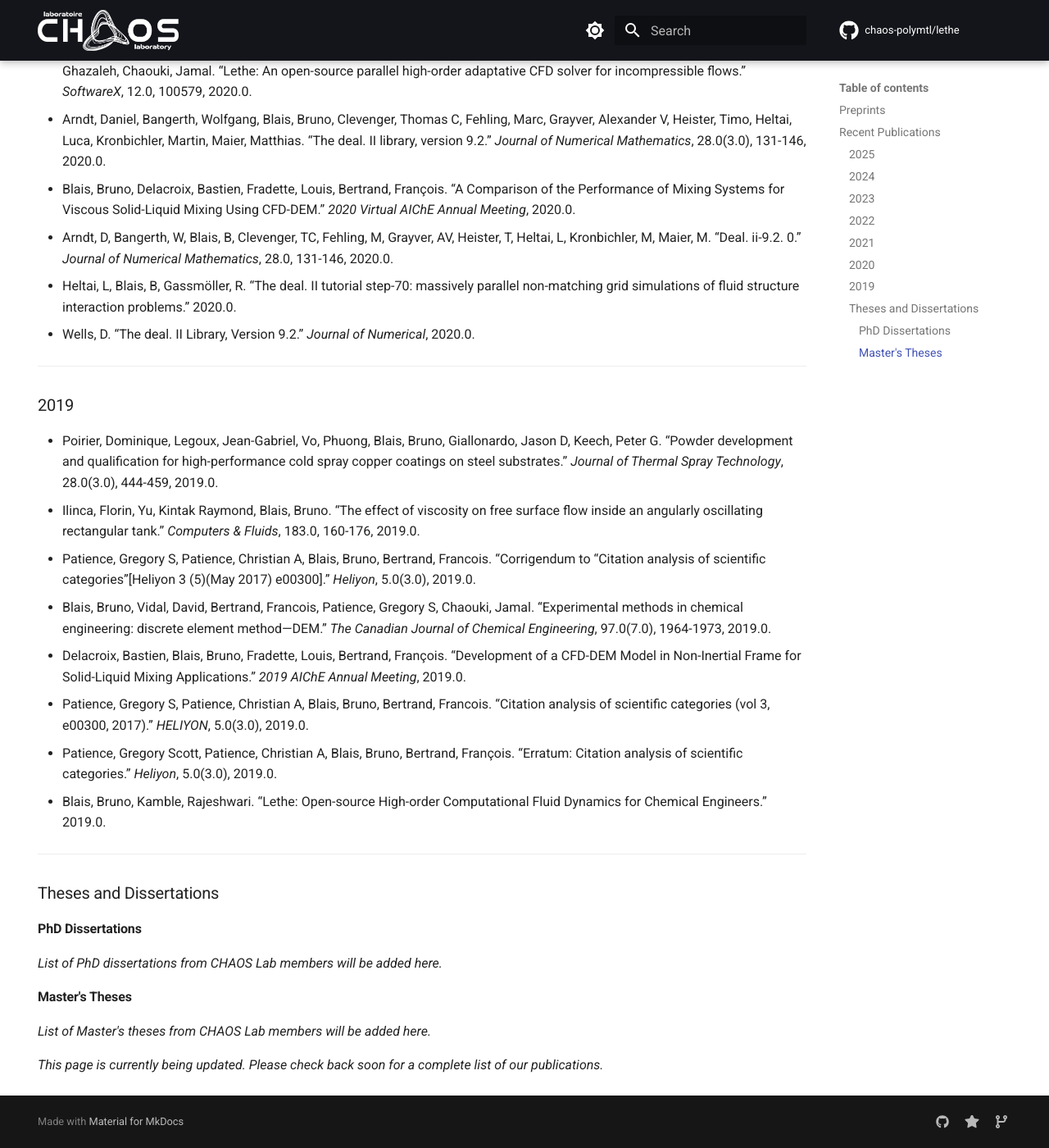
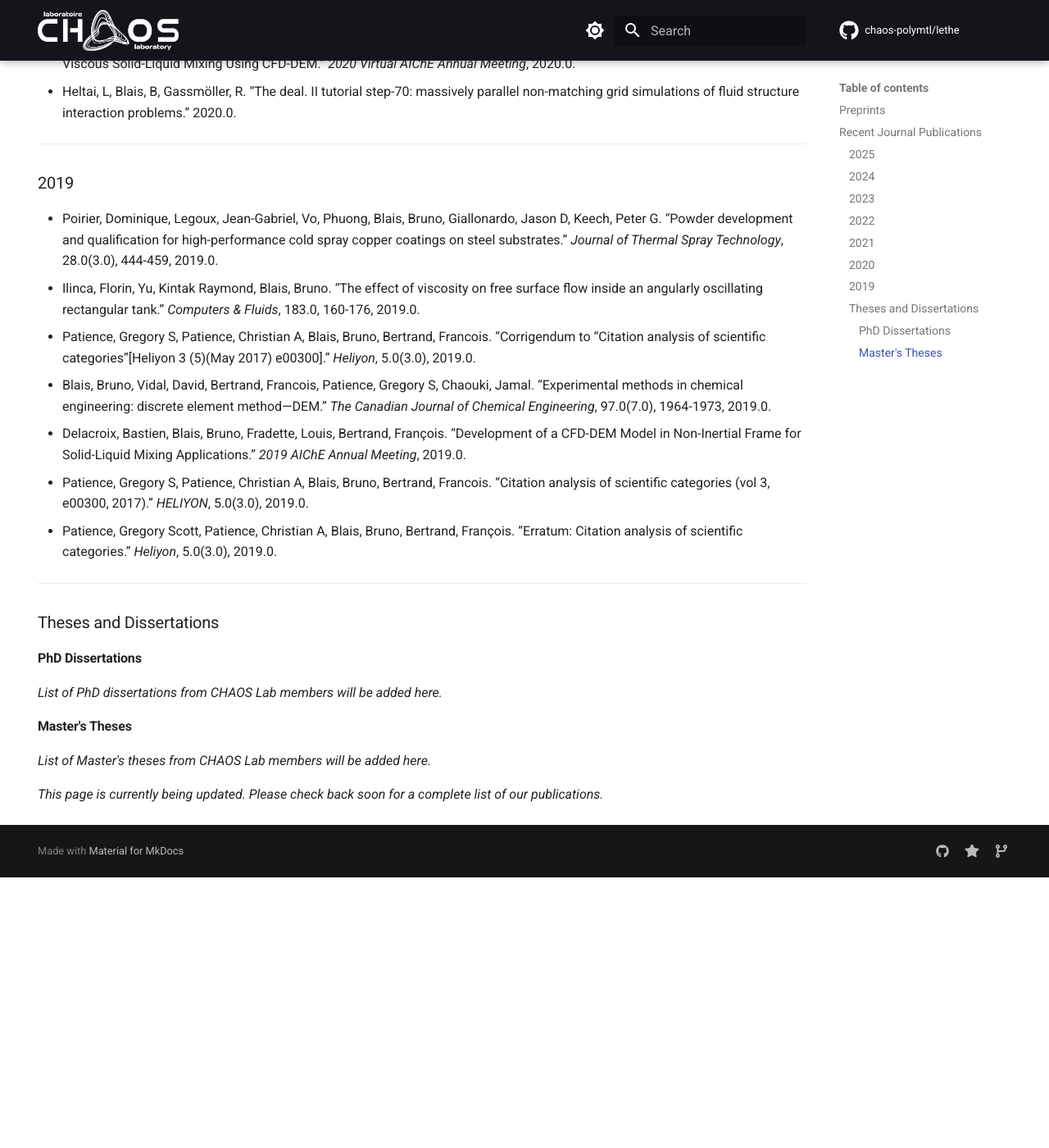
Before and after one commit to chaos-polymtl/chaos-lab, an MkDocs documentation site: the page built from docs/publications.md, in a window 1280 px wide and 1400 px high, scrolled down 4865 px. Shown: the whole window at 82% size. Built offline with MkDocs 1.6.1 and Material for MkDocs 9.7.7, drawn with Linux system fonts in a browser that asks for light colours; comment, search, counter and statistics services are not loaded; after the commit the page ends 5935 px from its top, so only the background shows below that; some of the changed text lies outside the part shown.

Commit message:
Fix some publications

```diff
--- a/docs/publications.md
+++ b/docs/publications.md
@@ -22,10 +22,8 @@
 - Guévremont, Olivier, Barbeau, Lucka, Moreau, Vaiana, Galli, Federico, Virgilio, Nick, Blais, Bruno. “Robust pore-resolved CFD through porous monoliths reconstructed by micro-computed tomography: From digitization to flow prediction.” *Chemical Engineering Journal*, 504.0, 158577, 2025.
 - Schieppati, Dalma, Fattahi, Kobra, Blais, Bruno, Boffito, Daria Camilla, Denner, Fabian. “Acoustic wave propagation in liquid medium and damping mechanisms: modeling and simulation.” *Modeling and Simulation of Sono-Processes*, 35-57, 2025.
 - Badran, Youssef, Dupuy, Dorian, Blais, Bruno, Moureau, Vincent, Ansart, Renaud, Chaouki, Jamal, Simonin, Olivier. “Meso-scale numerical analysis of the role of Van der Waals adhesion and static friction in fluidized beds of fine solids.” *Powder Technology*, 455.0, 120763, 2025.
-- Tremblay, Sylvain, Blais, Bruno. “Optimization of RFI Performances in Large Furnaces Through Mathematical Simulations.” *TMS Annual Meeting & Exhibition*, 225-231, 2025.
 - Mirakhori, Ghazaleh, Doucet, Jocelyn, Chidami, Saad, Blais, Bruno, Chaouki, Jamal. “AI-enhanced radioactive particle tracking: A practical methodology for accelerating industrial process development.” *Chemical Engineering Science*, 318.0, 122173, 2025.
 - Prieto Saavedra, Laura, Archambault, Joël, Munch, Peter, Blais, Bruno. “An implicit large-eddy simulation study of the turbulent Taylor-Couette flow with an inner rotating cylinder.” *Journal of Turbulence*, 1-15, 2025.
-
 - Alphonius, Amishga, Barbeau, Lucka, Blais, Bruno, Gaboriault, Olivier, Guévremont, Olivier, Lamouche, Justin, Laurentin, Pierre, Marquis, Oreste, Munch, Peter, Ferreira, Victor Oliveira. “Lethe 1.0: An open-source parallel high-order computational fluid dynamics software framework for single and multiphase flows.” *Computer Physics Communications*, 109880, 2025.
 
 ---
@@ -45,7 +43,6 @@
 - Bangerth, Wolfgang, Kronbichler, Martin, Maier, Matthias, Arndt, Daniel, Kanschat, Guido, Heister, Timo, Wells, David, Munch, Peter, Heltai, Luca, Turcksin, Bruno. “kinnewig/dealii: Tpetra-Wrappers-alpha.” *Zenodo*, 2024.0.
 - Patience, Paul Alexander, Audet, Charles, Blais, Bruno. “Cesogen: Cellular solid generator.” *Available at SSRN 5288588*, 2024.0.
 - Africa, Pasquale C, Arndt, Daniel, Bangerth, Wolfgang, Blais, Bruno, Fehling, Marc, Gassmöller, Rene, Heister, Timo, Heltai, Luca, Kinnewig, Sebastian, Kronbichler, Martin. “Journal of numerical mathematics: The deal. II library, Version 9.6.” *de Gruyter*, 2024.0.
-- Africa, Pasquale C, Arndt, Daniel, Bangerth, Wolfgang, Blais, Bruno, Fehling, Marc, Gassmöller, Rene, Heister, Timo, Heltai, Luca, Kinnewig, Sebastian, Kronbichler, Martin. “The deal. II library, Version 9.6.” *Journal of Numerical Mathematics*, 32.0(4.0), 369-380, 2024.0.
 
 
 ---
@@ -63,6 +60,7 @@
 - Mirakhori, Ghazaleh, Collard-Daigneault, Audrey, Alphonius, Amishga, Doucet, Jocelyn, Blais, Bruno, Chaouki, Jamal. “An improved position reconstruction method for radioactive particle tracking.” *Nuclear Instruments and Methods in Physics Research Section A: Accelerators, Spectrometers, Detectors and Associated Equipment*, 1055.0, 168504, 2023.0.
 - El Geitani, Toni, Blais, Bruno. “Solid-liquid rotary kilns: An experimental and CFD-DEM study.” *Powder Technology*, 430.0, 119008, 2023.0.
 - Arndt, Daniel, Bangerth, Wolfgang, Bergbauer, Maximilian, Feder, Marco, Fehling, Marc, Heinz, Johannes, Heister, Timo, Heltai, Luca, Kronbichler, Martin, Maier, Matthias. “The deal. II library, version 9.5.” *Journal of Numerical Mathematics*, 31.0(3.0), 231-246, 2023.0.
+
 ---
 
 ### 2022
@@ -76,7 +74,6 @@
 - Golshan, Shahab, Patience, Gregory S, Zarghami, Reza, Chaouki, Jamal, Blais, Bruno. “Experimental methods in chemical engineering: Optical fibre probes in multiphase systems.” *The Canadian Journal of Chemical Engineering*, 2022.0.
 - Golshan, Shahab, Shams, Alireza, Rabiee, Roshanak, Jafari, Rouzbeh, Chaouki, Jamal, Blais, Bruno. “A correlation for average droplet diameter in rotating packed beds.” *The Canadian Journal of Chemical Engineering*, 2022.0.
 
----
 
 ---
 
@@ -107,9 +104,7 @@
 - Blais, Bruno, Barbeau, Lucka, Bibeau, Valérie, Gauvin, Simon, El Geitani, Toni, Golshan, Shahab, Kamble, Rajeshwari, Mirakhori, Ghazaleh, Chaouki, Jamal. “Lethe: An open-source parallel high-order adaptative CFD solver for incompressible flows.” *SoftwareX*, 12.0, 100579, 2020.0.
 - Arndt, Daniel, Bangerth, Wolfgang, Blais, Bruno, Clevenger, Thomas C, Fehling, Marc, Grayver, Alexander V, Heister, Timo, Heltai, Luca, Kronbichler, Martin, Maier, Matthias. “The deal. II library, version 9.2.” *Journal of Numerical Mathematics*, 28.0(3.0), 131-146, 2020.0.
 - Blais, Bruno, Delacroix, Bastien, Fradette, Louis, Bertrand, François. “A Comparison of the Performance of Mixing Systems for Viscous Solid-Liquid Mixing Using CFD-DEM.” *2020 Virtual AIChE Annual Meeting*, 2020.0.
-- Arndt, D, Bangerth, W, Blais, B, Clevenger, TC, Fehling, M, Grayver, AV, Heister, T, Heltai, L, Kronbichler, M, Maier, M. “Deal. ii-9.2. 0.” *Journal of Numerical Mathematics*, 28.0, 131-146, 2020.0.
 - Heltai, L, Blais, B, Gassmöller, R. “The deal. II tutorial step-70: massively parallel non-matching grid simulations of fluid structure interaction problems.” 2020.0.
-- Wells, D. “The deal. II Library, Version 9.2.” *Journal of Numerical*, 2020.0.
 
 ---
 
@@ -122,7 +117,6 @@
 - Delacroix, Bastien, Blais, Bruno, Fradette, Louis, Bertrand, François. “Development of a CFD-DEM Model in Non-Inertial Frame for Solid-Liquid Mixing Applications.” *2019 AIChE Annual Meeting*, 2019.0.
 - Patience, Gregory S, Patience, Christian A, Blais, Bruno, Bertrand, Francois. “Citation analysis of scientific categories (vol 3, e00300, 2017).” *HELIYON*, 5.0(3.0), 2019.0.
 - Patience, Gregory Scott, Patience, Christian A, Blais, Bruno, Bertrand, François. “Erratum: Citation analysis of scientific categories.” *Heliyon*, 5.0(3.0), 2019.0.
-- Blais, Bruno, Kamble, Rajeshwari. “Lethe: Open-source High-order Computational Fluid Dynamics for Chemical Engineers.” 2019.0.
 
 ---
 
```
Also changed, not shown: other parts of docs/publications.md (+1 -1 lines).
